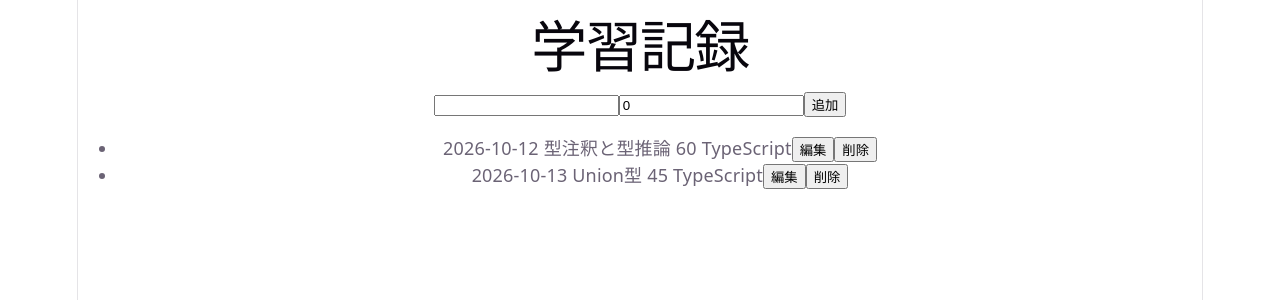
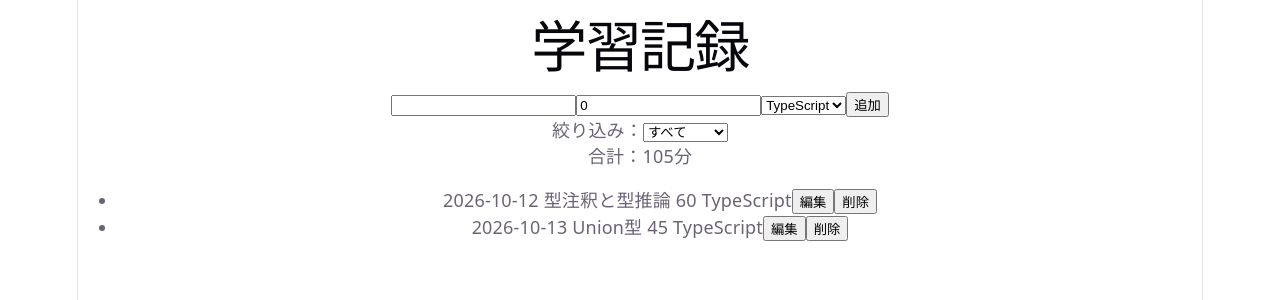
Before and after one commit to nyaga-a/study-log, a React (Vite) app: page / in a window 1280 px wide. Shown: the top 300 px of the page. Built offline with nearby package versions, Linux system fonts and the light colour scheme.

Commit message:
カテゴリ選択・絞り込み・合計表示を追加

```diff
--- a/src/App.tsx
+++ b/src/App.tsx
@@ -6,13 +6,24 @@ const initialRecords: StudyRecord[] = [
   { id: "2", date: "2026-10-13", content: "Union型", minutes: 45, category: "TypeScript" },
 ];
 
+const categories = ["TypeScript", "React", "CSS"];
+
 function App() {
   const [records, setRecords] = useState<StudyRecord[]>(initialRecords);
   const [content, setContent] = useState("");
   const [minutes, setMinutes] = useState(0);
+  const [category, setCategory] = useState("TypeScript");
   const [editingId, setEditingId] = useState<string | null>(null);
   const [editContent, setEditContent] = useState("");
   const [editMinutes, setEditMinutes] = useState(0);
+  const [filterCategory, setFilterCategory] = useState("all");// "all" = 絞り込みなし
+  // 画面に出す配列
+  const visibleRecords =
+    filterCategory === "all"
+     ? records
+     : records.filter((rec) => rec.category === filterCategory);
+  // 合計時間
+  const total = visibleRecords.reduce((sum, r) => sum + r.minutes, 0);
 
   const handleEditStart = (r: StudyRecord) => {
     setEditingId(r.id);
@@ -43,7 +54,7 @@ function App() {
       date: new Date().toLocaleDateString('sv-SE'),
       content,
       minutes,
-      category: "TypeScript"
+      category
     };
     setRecords((prev) => [...prev, newRecord]);
 
@@ -62,10 +73,25 @@ function App() {
       <form onSubmit={handleSubmit}>
         <input value={content} onChange={(e) => setContent(e.target.value)} />
         <input type="number" value={minutes} onChange={(e) => setMinutes(Number(e.target.value))} />
+        <select value={category} onChange={(e) => setCategory(e.target.value)}>
+          {categories.map((c) => (
+            <option key={c} value={c}>{c}</option>
+          ))}
+        </select>
         <button type="submit">追加</button>
       </form>
+      <label>
+        絞り込み：
+        <select value={filterCategory} onChange={(e) => setFilterCategory(e.target.value)}>
+          <option value="all">すべて</option>
+          {categories.map((c) => (
+            <option key={c} value={c}>{c}</option>
+          ))}
+        </select>
+      </label>
+      <p>合計：{total}分</p>
       <ul>
-        {records.map((r) => (
+        {visibleRecords.map((r) => (
           <li  key={r.id}>
             {editingId === r.id ? (
               <>
@@ -83,6 +109,7 @@ function App() {
           </li>
         ))}
       </ul>
+
     </div>
   );
 }
```
Also changed, not shown: 1 other file (tests, documents, lock files or other folders).
